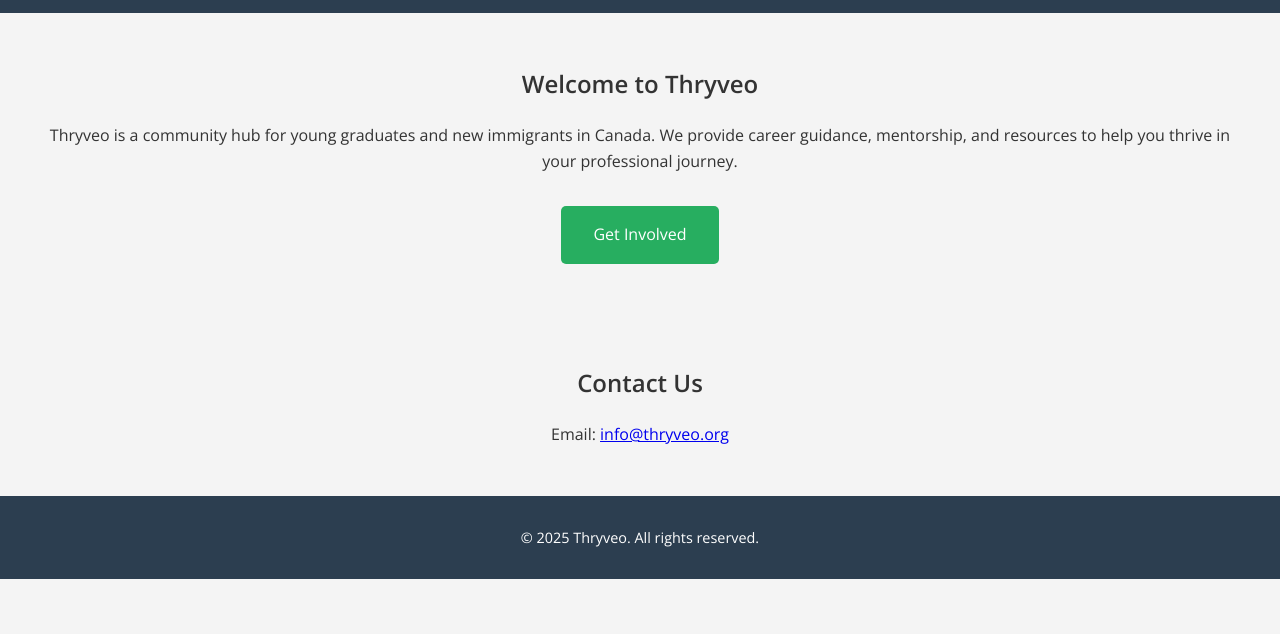
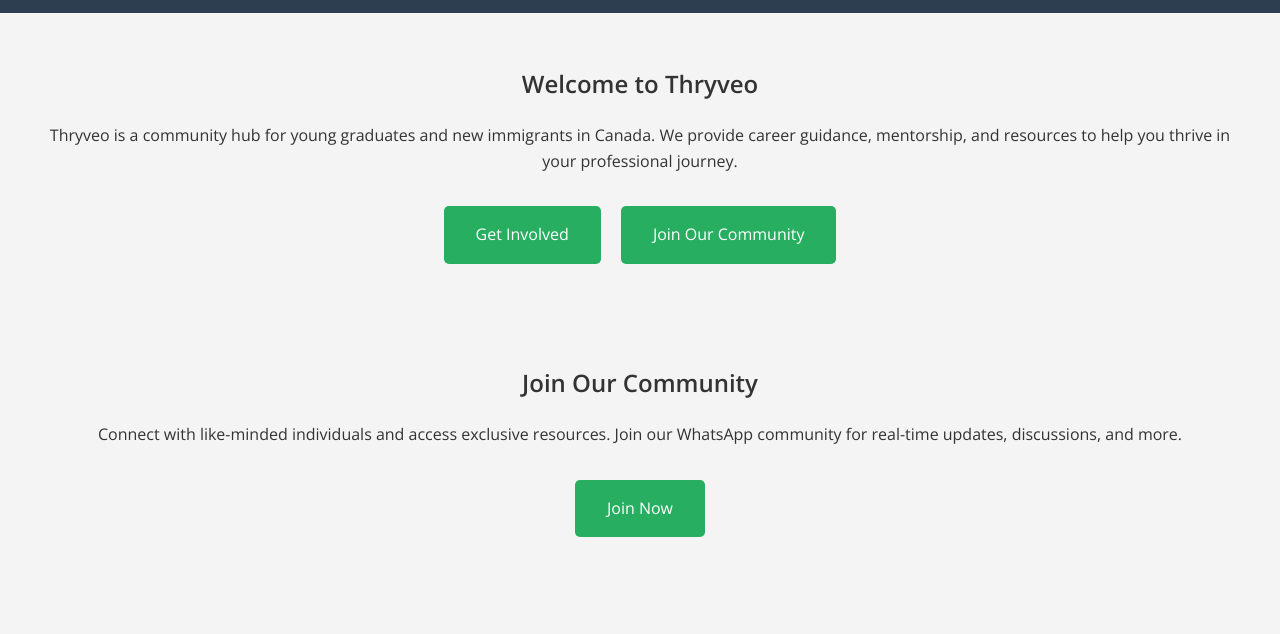
Before and after one commit to Thryveo/Thryveo, a plain HTML site: page index.html in a window 1280 px wide. Shown: the part 154-788 px from the top of the page. Drawn offline with nearby package versions, Linux system fonts and the light colour scheme.

Commit message:
Update index.html with community section and clickable links
Join Our Community" button that scrolls to a new community section and updated the email address link

```diff
--- a/index.html
+++ b/index.html
@@ -36,7 +36,7 @@
     .btn {
       display: inline-block;
       padding: 1rem 2rem;
-      margin: 1rem 0;
+      margin: 1rem 0.5rem;
       background: #27ae60;
       color: #fff;
       text-decoration: none;
@@ -66,12 +66,24 @@
     <p>
       Thryveo is a community hub for young graduates and new immigrants in Canada. We provide career guidance, mentorship, and resources to help you thrive in your professional journey.
     </p>
+    <!-- Button scrolling to the contact section -->
     <a class="btn" href="#contact">Get Involved</a>
+    <!-- Button scrolling to the community section -->
+    <a class="btn" href="#community">Join Our Community</a>
+  </section>
+
+  <section id="community">
+    <h2>Join Our Community</h2>
+    <p>
+      Connect with like-minded individuals and access exclusive resources. Join our WhatsApp community for real-time updates, discussions, and more.
+    </p>
+    <!-- Replace the URL below with your actual WhatsApp group link -->
+    <a class="btn" href="https://chat.whatsapp.com/yourwhatsapplink" target="_blank">Join Now</a>
   </section>
 
   <section id="contact">
     <h2>Contact Us</h2>
-    <p>Email: <a href="mailto:info@thryveo.org">info@thryveo.org</a></p>
+    <p>Email: <a href="mailto:thryveo.hub@gmail.com">thryveo.hub@gmail.com</a></p>
   </section>
 
   <footer>
```
